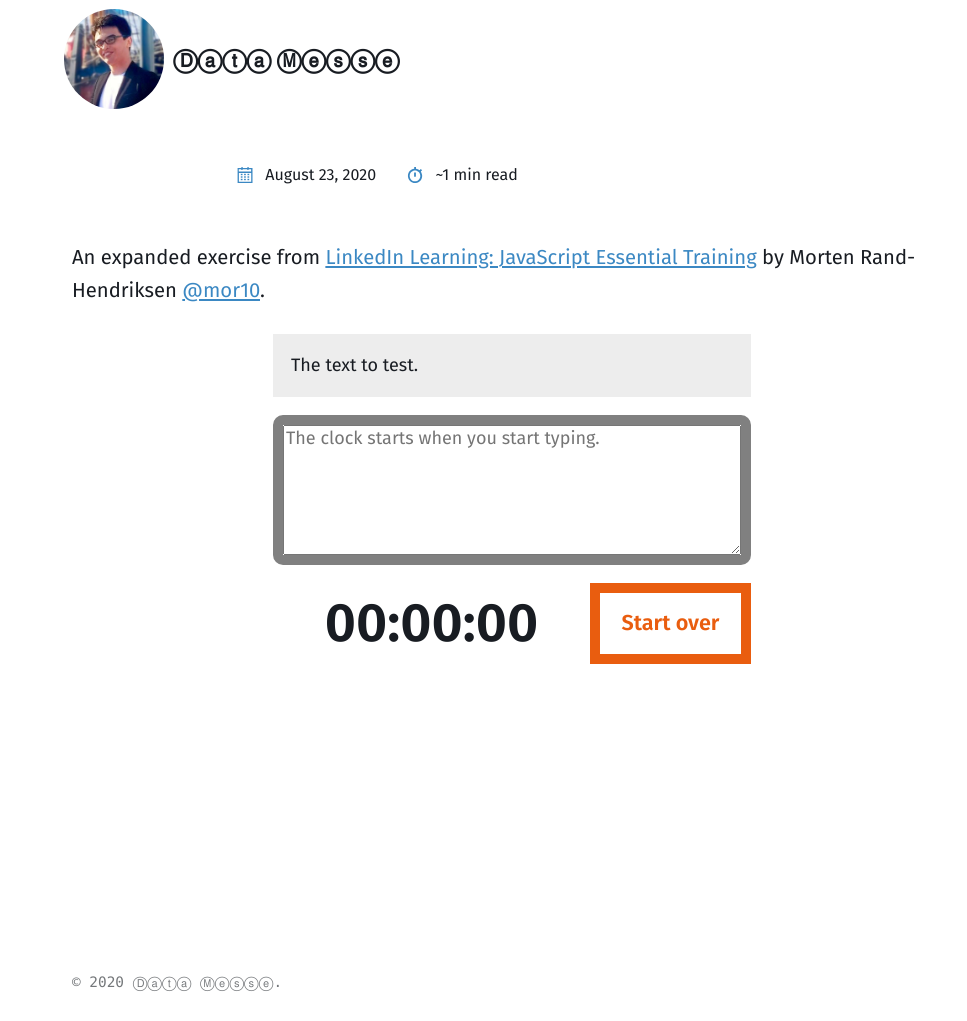
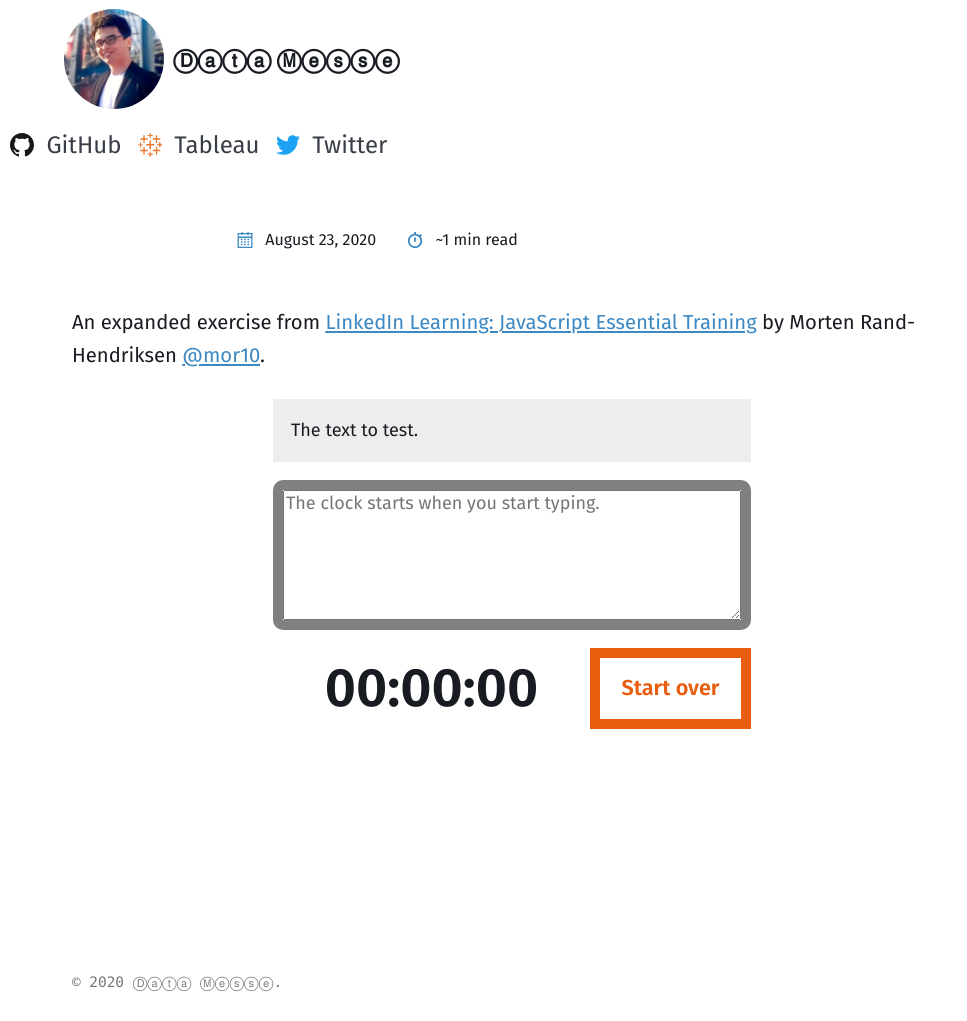
Before and after one commit to datamesse/blog, a Jekyll site: the page built from _posts/2020-08-23-linkedin-learning-javascript.markdown, in a window 1280 px wide. Shown: the whole page, without its empty margins (0-967 px from the left). Built offline with Jekyll 4.4.1, drawn with Linux system fonts in a browser that asks for light colours.

Commit message:
Update masthead.html

```diff
--- a/_includes/masthead.html
+++ b/_includes/masthead.html
@@ -21,6 +21,7 @@
             {% if site.logo %}<img src="{{ site_logo }}" alt="" class="site-logo">{% endif %}
             <span>{{ site.title | escape }}</span>
           </a>
+          {% include contact-list.html %}
         </p>
       {% endif %}
     </div>
```
